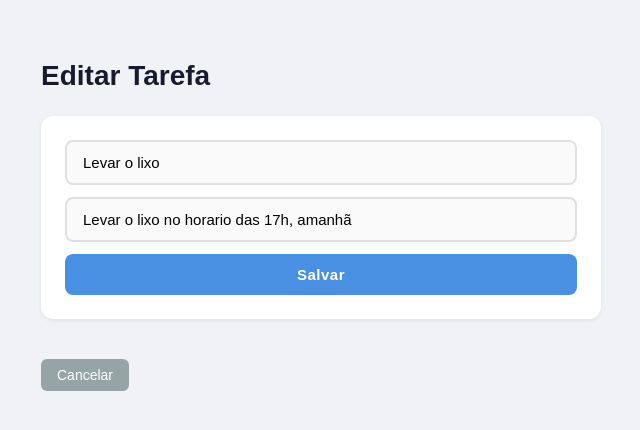
After one commit to pietro-enrico/tod_api, a FastAPI app: page /tasks/e0a815a6-b639-4819-b092-d4e4da886dfe/edit in a window 1280 px wide. The commit adds this page. Shown: the top 430 px of the page, without its empty margins (319-959 px from the left). Run offline with FastAPI, Linux system fonts and the light colour scheme.

Commit message:
feat: Adicionando a função de editar tarefa

```diff
--- a/docker-compose.yml
+++ b/docker-compose.yml
@@ -20,3 +20,6 @@ services:
     # Sem o volume, os dados sumiriam toda vez que o container fosse reiniciado.
     volumes:
       - ./dados:/app/dados
+      - ./static:/app/static
+      - ./templates:/app/templates
+      - ./app:/app/app
--- a/static/style.css
+++ b/static/style.css
@@ -180,3 +180,32 @@ h1 {
 .btn-delete:hover {
     background-color: #c0392b;
 }
+
+.btn-edit {
+    padding: 6px 12px;
+    background-color: #3498db;
+    color: white;
+    border-radius: 6px;
+    text-decoration: none;
+    font-size: 13px;
+    display: inline-block;
+}
+
+.btn-edit:hover {
+    background-color: #2874a6;
+}
+
+.btn-cancel {
+    display: inline-block;
+    margin-top: 10px;
+    padding: 8px 16px;
+    background-color: #95a5a6;
+    color: white;
+    border-radius: 6px;
+    text-decoration: none;
+    font-size: 14px;
+}
+
+.btn-cancel:hover {
+    background-color: #7f8c8d;
+}
--- /dev/null
+++ b/templates/edit.html
@@ -0,0 +1,22 @@
+<!DOCTYPE html>
+<html lang="pt-br">
+<head>
+    <meta charset="UTF-8">
+    <meta name="viewport" content="width=device-width, initial-scale=1.0">
+    <title>Editar Tarefa</title>
+    <link rel="stylesheet" href="/static/style.css?v=2">
+</head>
+<body>
+    <div class="container">
+        <h1>Editar Tarefa</h1>
+
+        <form action="/tasks/{{ task.id }}/edit" method="post" class="form">
+            <input type="text" name="title" value="{{ task.title }}" required>
+            <input type="text" name="description" value="{{ task.description }}">
+            <button type="submit">Salvar</button>
+        </form>
+
+        <a href="/" class="btn-cancel">Cancelar</a>
+    </div>
+</body>
+</html>
--- a/templates/index.html
+++ b/templates/index.html
@@ -4,7 +4,7 @@
     <meta charset="UTF-8">
     <meta name="viewport" content="width=device-width, initial-scale=1.0">
     <title>Tod-API</title>
-    <link rel="stylesheet" href="/static/style.css">
+    <link rel="stylesheet" href="/static/style.css?v=2">
 </head>
 <body>
     <div class="container">
@@ -34,6 +34,7 @@
                     <span class="description">{{ task.description }}</span>
                 </div>
                 <div class="task-actions">
+                    <a href="/tasks/{{ task.id }}/edit" class="btn-edit">Editar</a>
                     <a href="/tasks/{{ task.id }}/done" class="btn-done">Concluir</a>
                     <a href="/tasks/{{ task.id }}/delete" class="btn-delete">Deletar</a>
                 </div>
@@ -52,6 +53,7 @@
                     <span class="description">{{ task.description }}</span>
                 </div>
                 <div class="task-actions">
+                    <a href="/tasks/{{ task.id }}/edit" class="btn-edit">Editar</a>
                     <a href="/tasks/{{ task.id }}/done" class="btn-desfazer">Desfazer</a>
                     <a href="/tasks/{{ task.id }}/delete" class="btn-delete">Deletar</a>
                 </div>
```
Also changed, not shown: app/routes.py (+30 -0 lines), README.md.
